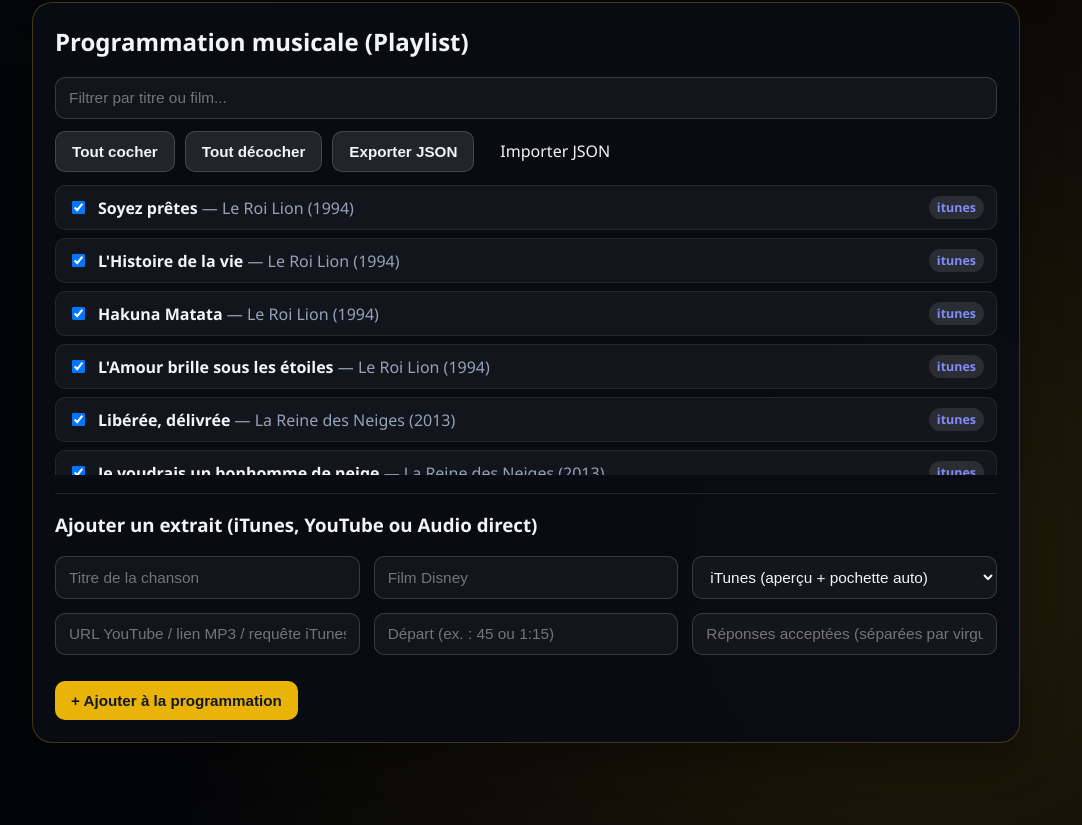
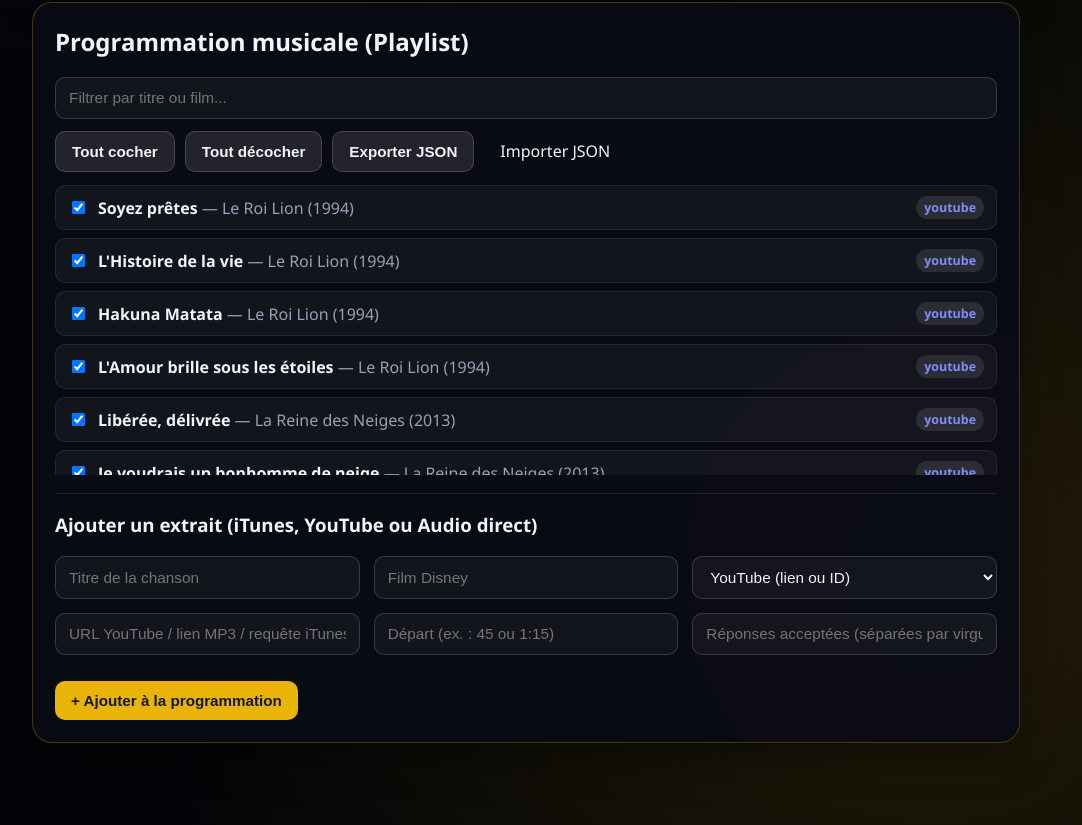
Before and after one commit to ayemdestyfaondragon/Royaumes-des-melodies, a plain HTML site: page index.html in a window 1280 px wide. Shown: the part 842-1667 px from the top of the page, without its empty margins (114-1196 px from the left). Drawn offline with Linux system fonts and the light colour scheme.

Commit message:
Add files via upload

```diff
--- a/app.js
+++ b/app.js
@@ -293,7 +293,7 @@ function renderPlaylistEditor() {
             <strong>${t.title}</strong> <span class="muted">— ${t.movie} (${t.year || "?"})</span>
           </div>
         </label>
-        <span class="badge">${t.source || "itunes"}</span>
+        <span class="badge">${t.source || "youtube"}</span>
       </div>
     `
     )
@@ -333,7 +333,7 @@ function addCustomTrack(event) {
     year: 2024,
     era: "Sélection Perso",
     source,
-    itunesQuery: source === "itunes" ? (mediaInput || `${title} ${movie}`) : `${title} ${movie}`,
+    itunesQuery: source === "itunes" ? (mediaInput || `${title} ${movie}`) : "",
     youtubeId: source === "youtube" ? extractYoutubeId(mediaInput) : "",
     audioUrl: source === "audio" ? normalizeAudioUrl(mediaInput) : "",
     startSec,
@@ -493,24 +493,14 @@ async function resolveTrackMediaInfo(track) {
 
   if (track.source === "audio" && track.audioUrl) {
     audioUrl = normalizeAudioUrl(track.audioUrl);
-  } else if (track.source === "youtube" && extractYoutubeId(track.youtubeId)) {
-    youtubeId = extractYoutubeId(track.youtubeId);
-    artworkUrl = `https://img.youtube.com/vi/${youtubeId}/hqdefault.jpg`;
-  }
-
-  if (!audioUrl) {
-    const query = encodeURIComponent(track.itunesQuery || `${track.title} ${track.movie}`);
-    try {
-      const res = await fetch(`https://itunes.apple.com/search?term=${query}&entity=song&limit=5&country=FR`);
-      const data = await res.json();
-      const hit = data.results?.[0];
-      if (hit?.artworkUrl100 && !artworkUrl) {
-        artworkUrl = hit.artworkUrl100.replace("100x100bb", "400x400bb");
-      }
-      if (hit?.previewUrl) {
-        audioUrl = hit.previewUrl;
-      }
-    } catch (_) {}
+  } else {
+    const ytId = extractYoutubeId(track.youtubeId) || (track.source === "youtube" ? extractYoutubeId(track.itunesQuery) : "");
+    if (ytId) {
+      youtubeId = ytId;
+      artworkUrl = `https://img.youtube.com/vi/${youtubeId}/hqdefault.jpg`;
+    } else if (track.audioUrl) {
+      audioUrl = normalizeAudioUrl(track.audioUrl);
+    }
   }
 
   return { audioUrl, youtubeId, artworkUrl, startSec };
--- a/index.html
+++ b/index.html
@@ -117,9 +117,9 @@
             <input id="newTrackTitle" type="text" placeholder="Titre de la chanson" required />
             <input id="newTrackMovie" type="text" placeholder="Film Disney" required />
             <select id="newTrackSource">
+              <option value="youtube" selected>YouTube (lien ou ID)</option>
+              <option value="audio">Audio direct (MP3 / OGG / WAV)</option>
               <option value="itunes">iTunes (aperçu + pochette auto)</option>
-              <option value="youtube">YouTube (lien ou ID)</option>
-              <option value="audio">Audio direct (MP3 / OGG / WAV)</option>
             </select>
             <input id="newTrackMedia" type="text" placeholder="URL YouTube / lien MP3 / requête iTunes" />
             <input id="newTrackStart" type="text" placeholder="Départ (ex. : 45 ou 1:15)" />
--- a/tracks.json
+++ b/tracks.json
@@ -5,7 +5,7 @@
     "movie": "Le Roi Lion",
     "year": 1994,
     "era": "Renaissance 90s",
-    "source": "itunes",
+    "source": "youtube",
     "itunesQuery": "Soyez pretes Le Roi Lion",
     "youtubeId": "zPUe7O3SHHQ",
     "startSec": 45,
@@ -27,7 +27,7 @@
     "movie": "Le Roi Lion",
     "year": 1994,
     "era": "Renaissance 90s",
-    "source": "itunes",
+    "source": "youtube",
     "itunesQuery": "Histoire de la vie Le Roi Lion",
     "youtubeId": "GibiNy4d4gc",
     "startSec": 10,
@@ -48,7 +48,7 @@
     "movie": "Le Roi Lion",
     "year": 1994,
     "era": "Renaissance 90s",
-    "source": "itunes",
+    "source": "youtube",
     "itunesQuery": "Hakuna Matata Le Roi Lion",
     "youtubeId": "04854XqcfCY",
     "startSec": 15,
@@ -68,7 +68,7 @@
     "movie": "Le Roi Lion",
     "year": 1994,
     "era": "Renaissance 90s",
-    "source": "itunes",
+    "source": "youtube",
     "itunesQuery": "Amour brille sous les etoiles Le Roi Lion",
     "youtubeId": "",
     "startSec": 0,
@@ -87,7 +87,7 @@
     "movie": "La Reine des Neiges",
     "year": 2013,
     "era": "Ère Moderne",
-    "source": "itunes",
+    "source": "youtube",
     "itunesQuery": "Liberee delivree Reine des Neiges",
     "youtubeId": "moSfdLAcego",
     "startSec": 50,
@@ -107,7 +107,7 @@
     "movie": "La Reine des Neiges",
     "year": 2013,
     "era": "Ère Moderne",
-    "source": "itunes",
+    "source": "youtube",
     "itunesQuery": "Je voudrais un bonhomme de neige Reine des Neiges",
     "youtubeId": "",
     "startSec": 0,
@@ -126,7 +126,7 @@
     "movie": "Aladdin",
     "year": 1992,
     "era": "Renaissance 90s",
-    "source": "itunes",
+    "source": "youtube",
     "itunesQuery": "Ce reve bleu Aladdin",
     "youtubeId": "-kl6JQy30wg",
     "startSec": 20,
@@ -145,7 +145,7 @@
     "movie": "Aladdin",
     "year": 1992,
     "era": "Renaissance 90s",
-    "source": "itunes",
+    "source": "youtube",
     "itunesQuery": "Je suis ton meilleur ami Aladdin",
     "youtubeId": "",
     "startSec": 0,
@@ -164,7 +164,7 @@
     "movie": "La Belle et la Bête",
     "year": 1991,
     "era": "Renaissance 90s",
-    "source": "itunes",
+    "source": "youtube",
     "itunesQuery": "Histoire eternelle Belle et la Bete",
     "youtubeId": "uQZdrgOal50",
     "startSec": 10,
@@ -183,7 +183,7 @@
     "movie": "La Belle et la Bête",
     "year": 1991,
     "era": "Renaissance 90s",
-    "source": "itunes",
+    "source": "youtube",
     "itunesQuery": "C est la fete Belle et la Bete",
     "youtubeId": "",
     "startSec": 0,
@@ -202,7 +202,7 @@
     "movie": "Vaiana : La Légende du bout du monde",
     "year": 2016,
     "era": "Ère Moderne",
-    "source": "itunes",
+    "source": "youtube",
     "itunesQuery": "Le Bleu lumiere Vaiana",
     "youtubeId": "cPAbx5kgCJo",
     "startSec": 35,
@@ -221,7 +221,7 @@
     "movie": "Raiponce",
     "year": 2010,
     "era": "Ère Moderne",
-    "source": "itunes",
+    "source": "youtube",
     "itunesQuery": "Je veux y croire Raiponce",
     "youtubeId": "J_5X4aR1X98",
     "startSec": 25,
@@ -241,7 +241,7 @@
     "movie": "Le Livre de la Jungle",
     "year": 1967,
     "era": "Grands Classiques",
-    "source": "itunes",
+    "source": "youtube",
     "itunesQuery": "Il en faut peu pour etre heureux Livre de la Jungle",
     "youtubeId": "9ogQ0w0m0Qo",
     "startSec": 12,
@@ -261,7 +261,7 @@
     "movie": "Pocahontas",
     "year": 1995,
     "era": "Renaissance 90s",
-    "source": "itunes",
+    "source": "youtube",
     "itunesQuery": "Air du vent Pocahontas",
     "youtubeId": "TKfS5zVfGBc",
     "startSec": 20,
@@ -279,7 +279,7 @@
     "movie": "Hercule",
     "year": 1997,
     "era": "Renaissance 90s",
-    "source": "itunes",
+    "source": "youtube",
     "itunesQuery": "De zero en heros Hercule",
     "youtubeId": "",
     "startSec": 0,
@@ -298,7 +298,7 @@
     "movie": "Mulan",
     "year": 1998,
     "era": "Renaissance 90s",
-    "source": "itunes",
+    "source": "youtube",
     "itunesQuery": "Reflexion Mulan",
     "youtubeId": "",
     "startSec": 0,
@@ -316,7 +316,7 @@
     "movie": "Encanto",
     "year": 2021,
     "era": "Ère Moderne",
-    "source": "itunes",
+    "source": "youtube",
     "itunesQuery": "Ne parlons pas de Bruno Encanto",
     "youtubeId": "bvWRbfSMP4M",
     "startSec": 20,
@@ -335,7 +335,7 @@
     "movie": "Toy Story",
     "year": 1995,
     "era": "Pixar",
-    "source": "itunes",
+    "source": "youtube",
     "itunesQuery": "Je suis ton ami Toy Story",
     "youtubeId": "DNZ8I96H_7Y",
     "startSec": 10,
@@ -355,7 +355,7 @@
     "movie": "Coco",
     "year": 2017,
     "era": "Pixar",
-    "source": "itunes",
+    "source": "youtube",
     "itunesQuery": "Ne m oublie pas Coco",
     "youtubeId": "02w3r6p1j4Q",
     "startSec": 15,
@@ -375,7 +375,7 @@
     "movie": "Cendrillon",
     "year": 1950,
     "era": "Grands Classiques",
-    "source": "itunes",
+    "source": "youtube",
     "itunesQuery": "Bibbidi Bobbidi Boo Cendrillon",
     "youtubeId": "",
     "startSec": 0,
@@ -394,7 +394,7 @@
     "movie": "La Petite Sirène",
     "year": 1989,
     "era": "Grands Classiques",
-    "source": "itunes",
+    "source": "youtube",
     "itunesQuery": "Partir la bas Petite Sirene",
     "youtubeId": "",
     "startSec": 0,
@@ -414,7 +414,7 @@
     "movie": "La Petite Sirène",
     "year": 1989,
     "era": "Grands Classiques",
-    "source": "itunes",
+    "source": "youtube",
     "itunesQuery": "Sous locean Petite Sirene",
     "youtubeId": "",
     "startSec": 0,
@@ -434,7 +434,7 @@
     "movie": "Peter Pan",
     "year": 1953,
     "era": "Grands Classiques",
-    "source": "itunes",
+    "source": "youtube",
     "itunesQuery": "Tu t envoles Peter Pan",
     "youtubeId": "",
     "startSec": 0,
@@ -453,7 +453,7 @@
     "movie": "Zootopie",
     "year": 2016,
     "era": "Ère Moderne",
-    "source": "itunes",
+    "source": "youtube",
     "itunesQuery": "Try Everything Zootopia Shakira",
     "youtubeId": "c6rP-YP4c5I",
     "startSec": 25,
@@ -473,7 +473,7 @@
     "movie": "Ratatouille",
     "year": 2007,
     "era": "Pixar",
-    "source": "itunes",
+    "source": "youtube",
     "itunesQuery": "Le Festin Ratatouille Camille",
     "youtubeId": "p_3f8v-3l3k",
     "startSec": 15,
```
Also changed, not shown: 1 other file.
